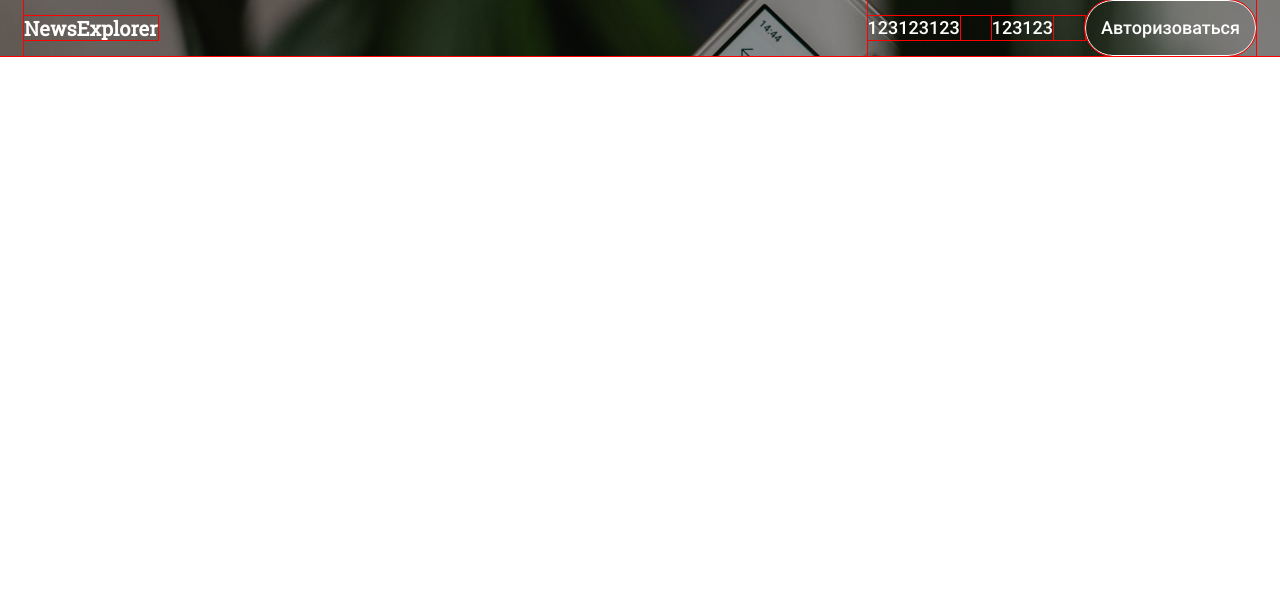
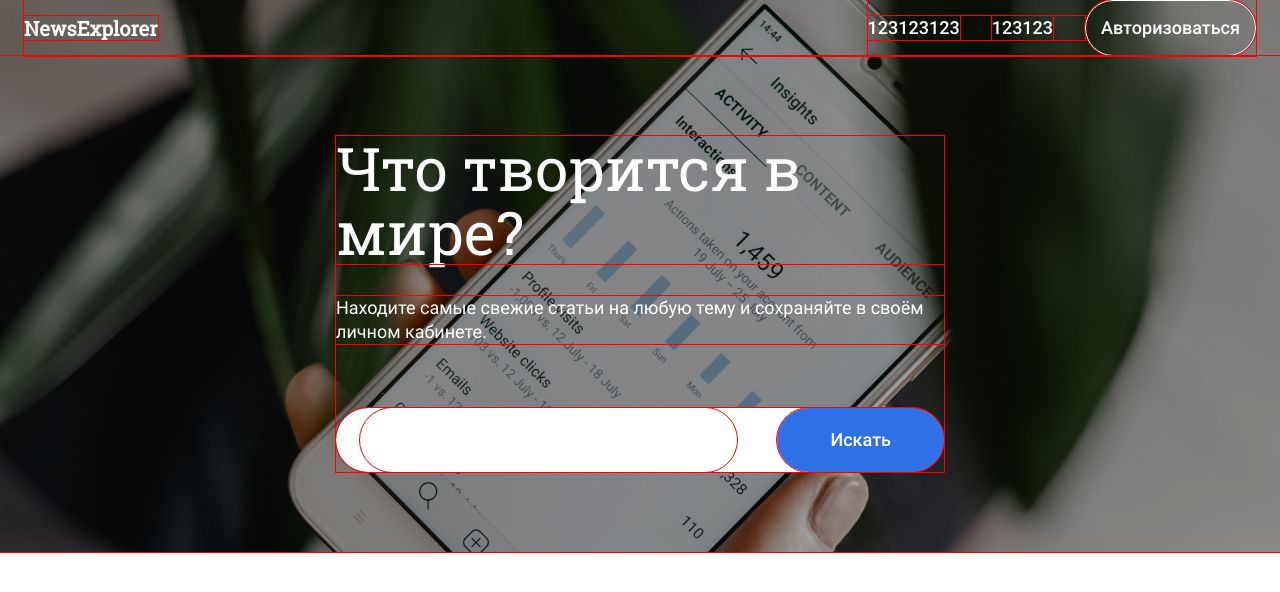
Before and after one commit to Rinata0912/news-explorer-frontend, a React (Create React App) app: page / in a window 1280 px wide. Shown: the top 592 px of the page. Built offline with nearby package versions, Linux system fonts and the light colour scheme.

Commit message:
feat: добавить компонент search

```diff
--- a/src/components/App/App.js
+++ b/src/components/App/App.js
@@ -1,12 +1,14 @@
 import './App.css';
 import { PopupWithForm } from '../PopupWithForm/PopupWithForm';
 import { Header } from "../Header/Header";
+import { Search } from "../Search/Search";
 
 function App() {
   return (
     <div className="App">
       <PopupWithForm/>
       <Header/>
+      <Search/>
     </div>
   );
 }
--- /dev/null
+++ b/src/components/Search/Search.css
@@ -0,0 +1,62 @@
+.search {
+  padding: 80px 0;
+}
+
+.search__container {
+  max-width: 608px;
+  width: 100%;
+  margin: 0 auto;
+}
+
+.search__title {
+  font-family: 'Roboto Slab';
+  font-weight: 400;
+  font-style: normal;
+  font-size: 60px;
+  line-height: 64px;
+  color: #fff;
+  margin: 0 0 32px;
+}
+
+.search__subtitle {
+  font-weight: 400;
+  font-style: normal;
+  font-size: 18px;
+  line-height: 24px;
+  color: #fff;
+  margin: 0 0 64px;
+}
+
+.search__form {
+  border-radius: 100px;
+  background-color: #fff;
+  display: flex;
+  justify-content: space-between;
+
+}
+
+.search__form-input {
+  border: none;
+  border-radius: 100px;
+  max-width: 100%;
+  width: 100%;
+  margin: 0 40px 0 24px;
+  font-size: 16px;
+  line-height: 22px;
+  font-weight: 400;
+  font-style: normal;
+  color: #1A1B22;
+}
+
+.search__form-button {
+  padding: 20px 53px;
+  border: none;
+  border-radius: 100px;
+  background-color: #2F71E5;
+  font-weight: 500;
+  font-size: 18px;
+  line-height: 24px;
+  font-style: normal;
+  color: #fff;
+  cursor: pointer;
+}
--- /dev/null
+++ b/src/components/Search/Search.js
@@ -0,0 +1,16 @@
+import './Search.css';
+
+export function Search() {
+  return (
+    <div className="search">
+      <div className="search__container">
+        <h1 className="search__title">Что творится в мире?</h1>
+        <p className="search__subtitle">Находите самые свежие статьи на любую тему и сохраняйте в своём личном кабинете.</p>
+        <form className="search__form">
+          <input className="search__form-input"></input>
+          <button className="search__form-button">Искать</button>
+        </form>
+      </div>
+    </div>
+  );
+}
```
